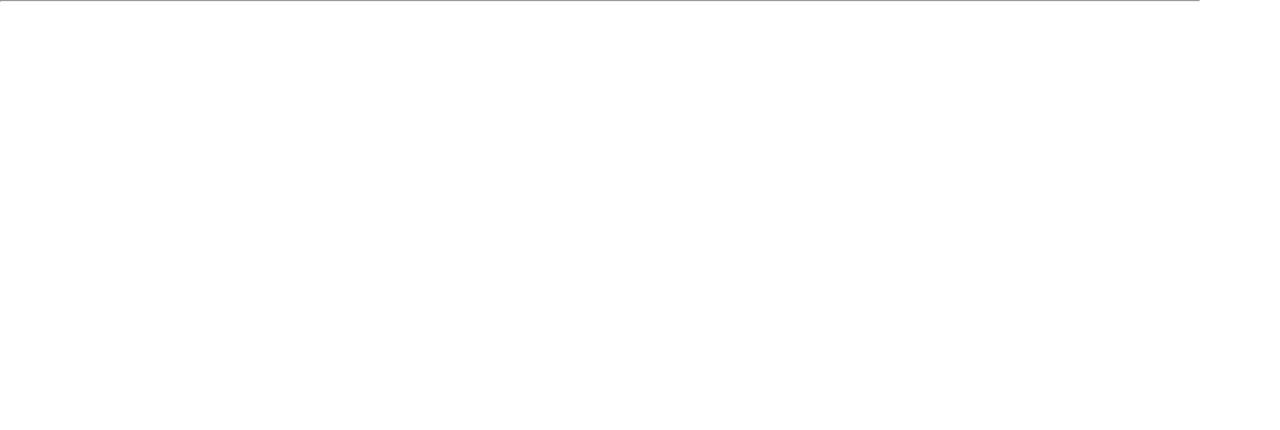
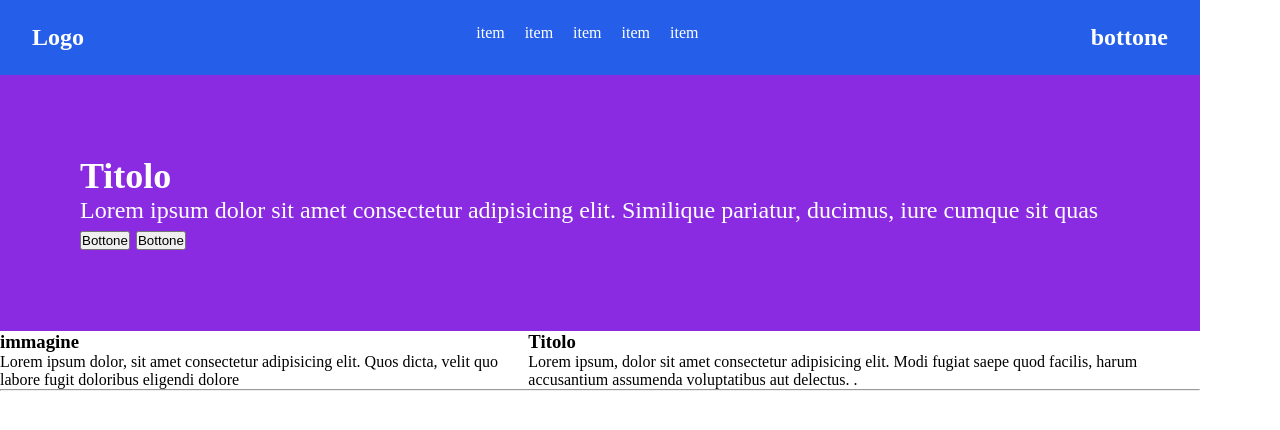
Before and after one commit to CiroFiniello/htmlcss-struttura-discord, a plain HTML site: page index.html in a window 1280 px wide. Drawn offline with Linux system fonts and the light colour scheme.

Commit message:
Commit struttura header

```diff
--- a/index.html
+++ b/index.html
@@ -9,25 +9,51 @@
   <body>
     <div class="bd-container">
       <header>
-        <section class="nav">
-          <nav></nav>
+        <section class="uphead font-white">
+          <h2>Logo</h2>
+          <nav>
+            <ul>
+              <li>item</li>
+              <li>item</li>
+              <li>item</li>
+              <li>item</li>
+              <li>item</li>
+            </ul>
+          </nav>
+          <h2>bottone</h2>
+        </section>
+        <section class="jumbotron font-white">
+          <h1>Titolo</h1>
+          <p>
+            Lorem ipsum dolor sit amet consectetur adipisicing elit. Similique
+            pariatur, ducimus, iure cumque sit quas
+          </p>
+          <button>Bottone</button>
+          <button>Bottone</button>
         </section>
       </header>
 
       <main>
-
         <section class="main-flex">
-          <section class="art1"></section>
+          <section class="art1 flex">
+            <div class="column column-big">
+              <h1>immagine</h1>
+              <p>Lorem ipsum dolor, sit amet consectetur adipisicing elit. Quos dicta, velit quo labore fugit doloribus eligendi dolore </p>
+            </div>
+            <div class="column column-small">
+              <h1>Titolo</h1>
+              <p>Lorem ipsum, dolor sit amet consectetur adipisicing elit. Modi fugiat saepe quod facilis, harum accusantium assumenda voluptatibus aut delectus. .</p>
+            </div>
+          </section>
           <section class="art2"></section>
           <section class="art3"></section>
         </section>
         <section class="chillin"></section>
-
       </main>
 
       <footer>
         <div class="footer-container">
-          <hr>
+          <hr />
         </div>
       </footer>
     </div>
--- a/style.css
+++ b/style.css
@@ -2,6 +2,28 @@
   margin: 0;
   padding: 0;
   box-sizing: border-box;
+}
+
+header section.uphead{
+  background-color: #255ee9;
+  padding:  1.5rem 2rem;
+  display: flex;
+  justify-content: space-between;
+}
+header section.jumbotron{
+padding: 5rem;
+background-color: blueviolet;
+font-size: 1.5rem;
+}
+ul{
+  list-style-type: none;
+}
+header nav ul li{
+  display: inline-block;
+  margin: 0 .5rem;
+}
+.flex{
+  display: flex;
 }
 .bd-container{
   max-width: 1200px;
```
